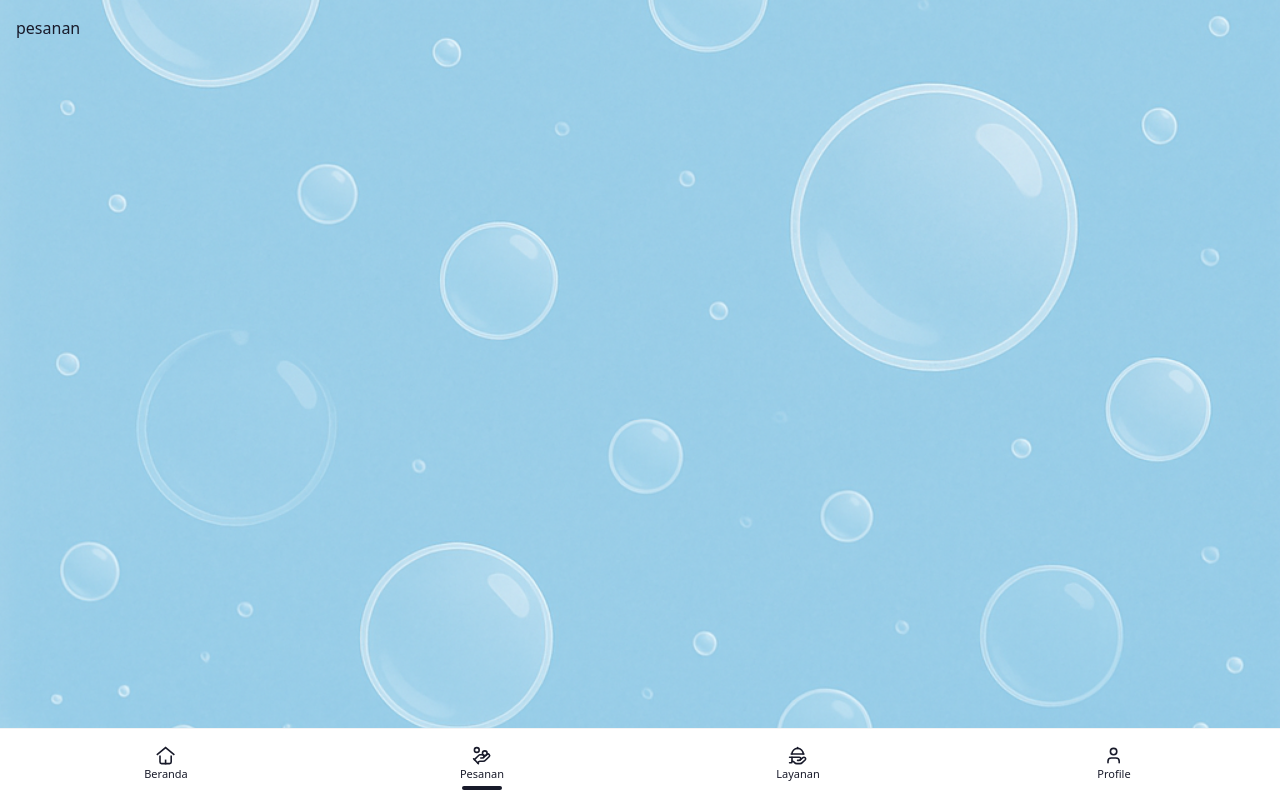
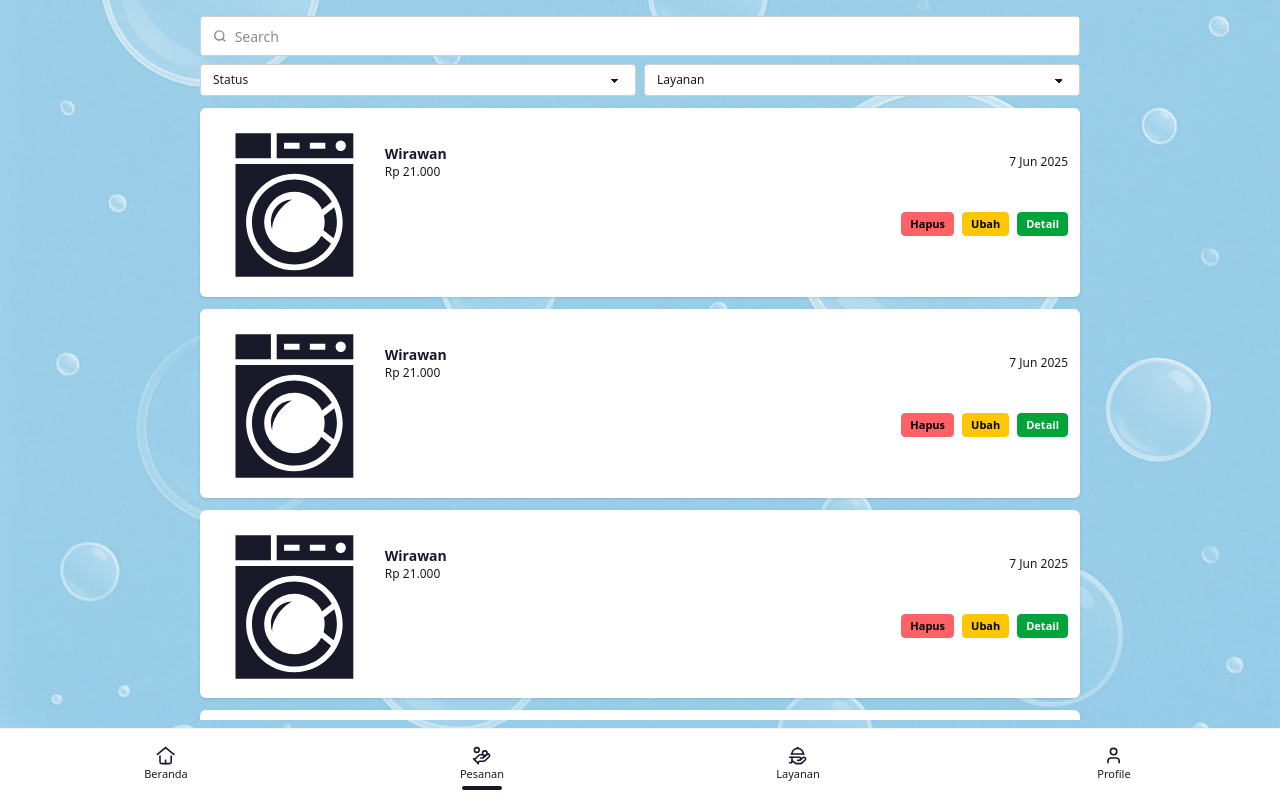
Before and after one commit to wirawanmahardika/laundry-frontend, a React (Vite) app: page /pesanan in a window 1280 px wide. Built offline with nearby package versions, Linux system fonts and the light colour scheme.

Commit message:
update: ui dari page pesanan, tambah filter dan pagination juga

```diff
--- a/src/pages/Pesanan.tsx
+++ b/src/pages/Pesanan.tsx
@@ -1,6 +1,84 @@
+import dayjs from "dayjs";
+import { GiWashingMachine } from "react-icons/gi";
+
 export default function Pesanan() {
-    return <div className="flex flex-col">
-        pesanan
+    return <div className="container mx-auto max-w-4xl px-2 text-xs flex flex-col gap-y-3">
+        <Filter />
+
+        <Card />
+        <Card />
+        <Card />
+        <Card />
+        <Card />
+        <Card />
+        <Card />
+        <Card />
+        <Card />
+        <Card />
+        <Card />
+
+        <div className="join mx-auto">
+            <button className="join-item btn bg-white">«</button>
+            <button className="join-item btn bg-white">Page 22</button>
+            <button className="join-item btn bg-white">»</button>
+        </div>
+    </div>
+}
+
+function Card() {
+    return <div className="grid grid-cols-5 gap-2 bg-white shadow rounded-md p-3">
+        <GiWashingMachine className="row-span-2 h-full w-full" />
+        <div className="flex justify-between items-center w-full col-span-4">
+            <div className="flex justify-between w-full items-center">
+                <div className="flex flex-col justify-between">
+                    <span className=" font-semibold text-sm">Wirawan</span>
+                    <span className="">Rp {(21_000).toLocaleString("id")}</span>
+                </div>
+                <span>{dayjs().format("D MMM YYYY")}</span>
+            </div>
+        </div>
+        <div className="flex justify-end gap-x-2 w-full col-span-4">
+            <button className="btn btn-error btn-xs">Hapus</button>
+            <button className="btn btn-warning btn-xs">Ubah</button>
+            <button className="btn btn-success btn-xs">Detail</button>
+        </div>
+    </div>
+}
+
+function Filter() {
+    return <div className="flex flex-col gap-y-2">
+        <label className="input w-full">
+            <svg className="h-[1em] opacity-50" xmlns="http://www.w3.org/2000/svg" viewBox="0 0 24 24">
+                <g
+                    strokeLinejoin="round"
+                    strokeLinecap="round"
+                    strokeWidth="2.5"
+                    fill="none"
+                    stroke="currentColor"
+                >
+                    <circle cx="11" cy="11" r="8"></circle>
+                    <path d="m21 21-4.3-4.3"></path>
+                </g>
+            </svg>
+            <input type="search" required placeholder="Search" />
+        </label>
+        <div className="flex gap-x-2">
+            <select defaultValue="Status" className="select select-sm w-1/2">
+                <option disabled={true}>Status</option>
+                <option>-- Semua --</option>
+                <option>Pencucian</option>
+                <option>Pengeringan</option>
+                <option>Selesai</option>
+            </select>
+
+            <select defaultValue="Layanan" className="select select-sm w-1/2">
+                <option disabled={true}>Layanan</option>
+                <option>-- Semua --</option>
+                <option>Pencucian</option>
+                <option>Pengeringan</option>
+                <option>Selesai</option>
+            </select>
+        </div>
 
     </div>
 }
```
